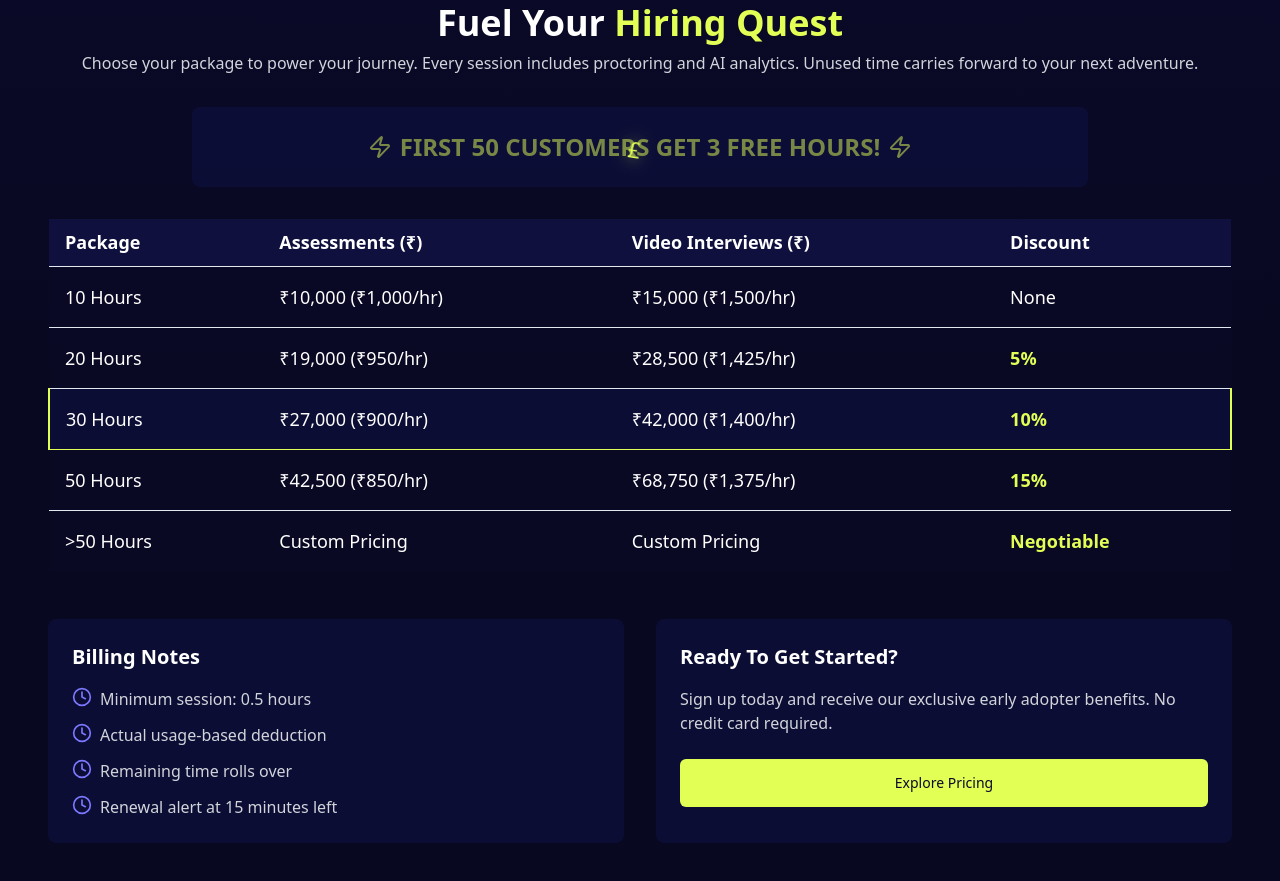
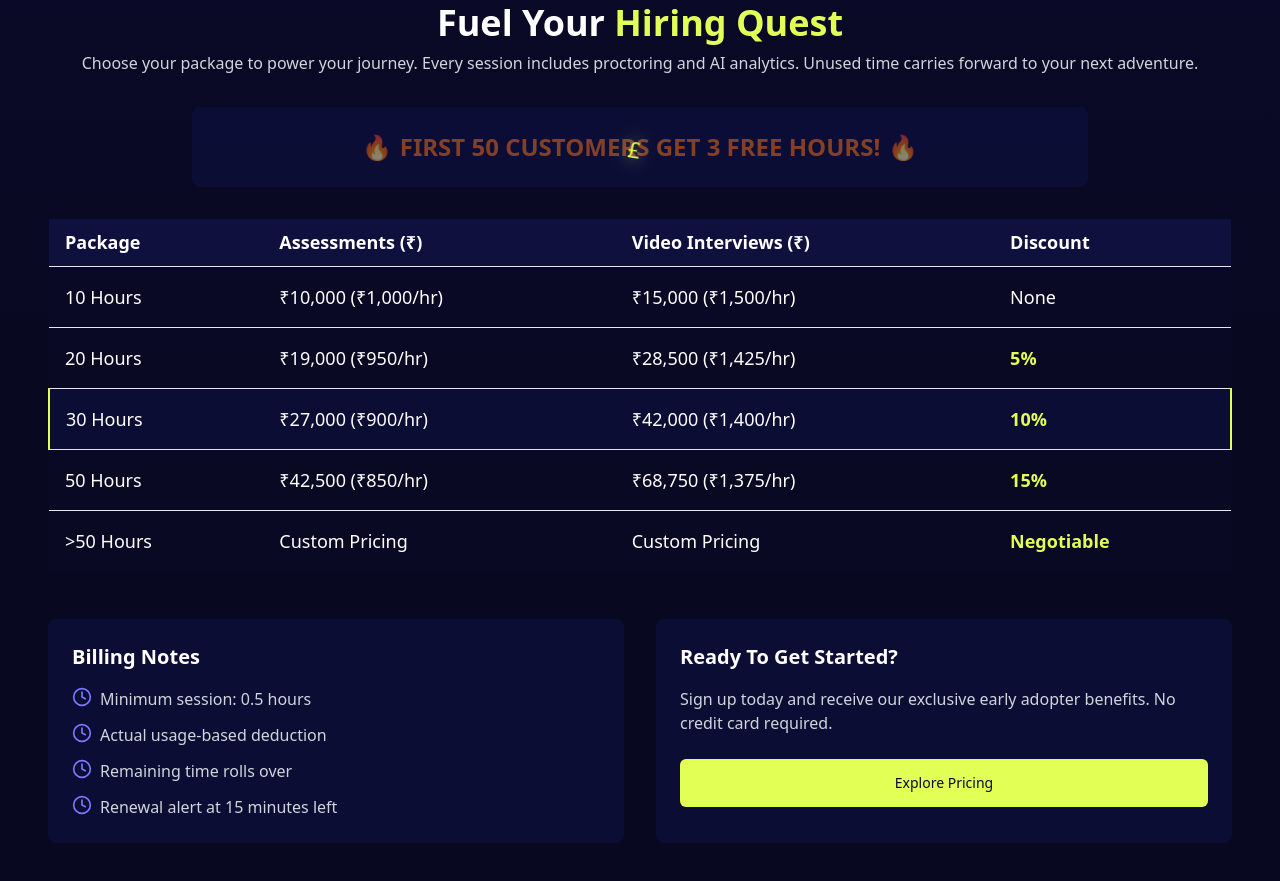
Before and after one commit to sohaihub/hyredragon, a React (Vite) app: page / in a window 1280 px wide. Shown: the part 4640-5521 px from the top of the page. Built offline with nearby package versions, Linux system fonts and the light colour scheme.

Commit message:
Update PricingPackagesSection.tsx

```diff
--- a/src/components/PricingPackagesSection.tsx
+++ b/src/components/PricingPackagesSection.tsx
@@ -100,9 +100,9 @@ const PricingPackagesSection: React.FC = () => {
         <div className="max-w-4xl mx-auto mb-8 perspective-800">
           <div className="bg-[#0F103E]/70 rounded-lg p-6 text-center relative overflow-hidden promo-container transform transition-transform duration-300">
             <div className="flex items-center justify-center gap-2 text-2xl font-bold animate-pulse">
-              <Zap className="h-6 w-6 text-[#E2FF55]" />
-              <span className="text-[#E2FF55]">FIRST 50 CUSTOMERS GET 3 FREE HOURS!</span>
-              <Zap className="h-6 w-6 text-[#E2FF55]" />
+              <span className="text-orange-500">🔥</span>
+              <span className="text-orange-500">FIRST 50 CUSTOMERS GET 3 FREE HOURS!</span>
+              <span className="text-orange-500">🔥</span>
             </div>
 
             {/* This div is for styling only, money particles will be added via JS */}
```
